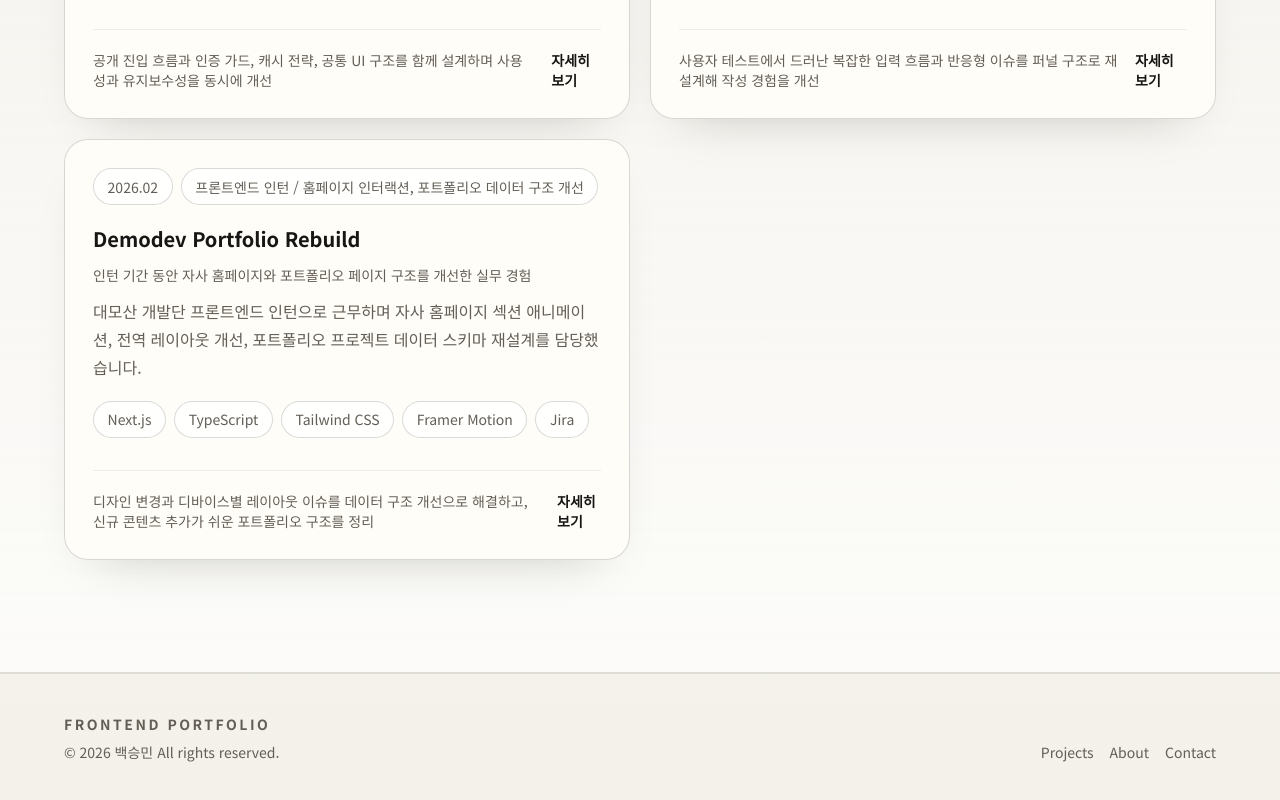
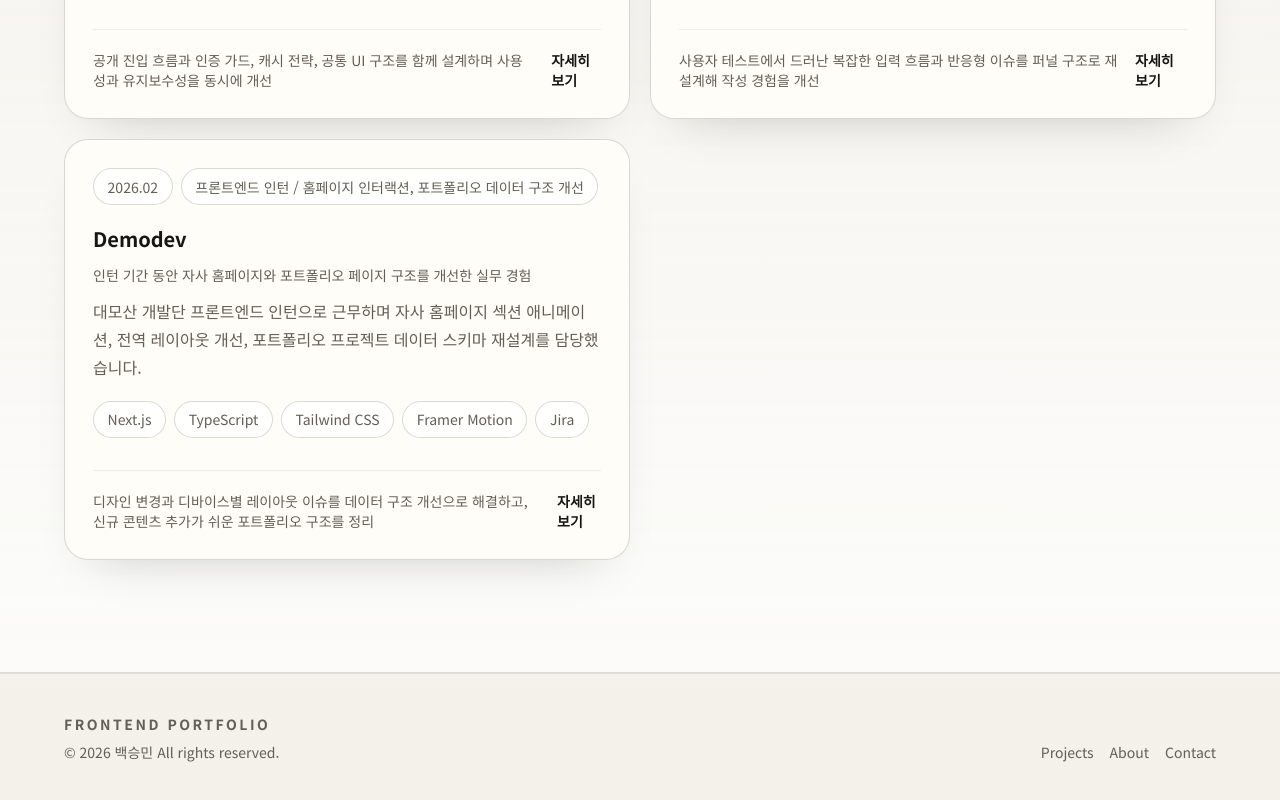
Before and after one commit to SeungMin-Baek98/portfolio, a Next.js app: page /projects in a window 1280 px wide. Shown: the part 979-1779 px from the top of the page. Built offline with nearby package versions, Linux system fonts and the light colour scheme.

Commit message:
✏️ 프로젝트 이름 변경: 'Demodev Portfolio Rebuild'에서 'Demodev'로 수정

```diff
--- a/data/projects.ts
+++ b/data/projects.ts
@@ -377,7 +377,7 @@ export const projects: Project[] = [
 	},
 	{
 		slug: 'demodev-portfolio-rebuild',
-		name: 'Demodev Portfolio Rebuild',
+		name: 'Demodev',
 		tagline:
 			'인턴 기간 동안 자사 홈페이지와 포트폴리오 페이지 구조를 개선한 실무 경험',
 		summary:
```
